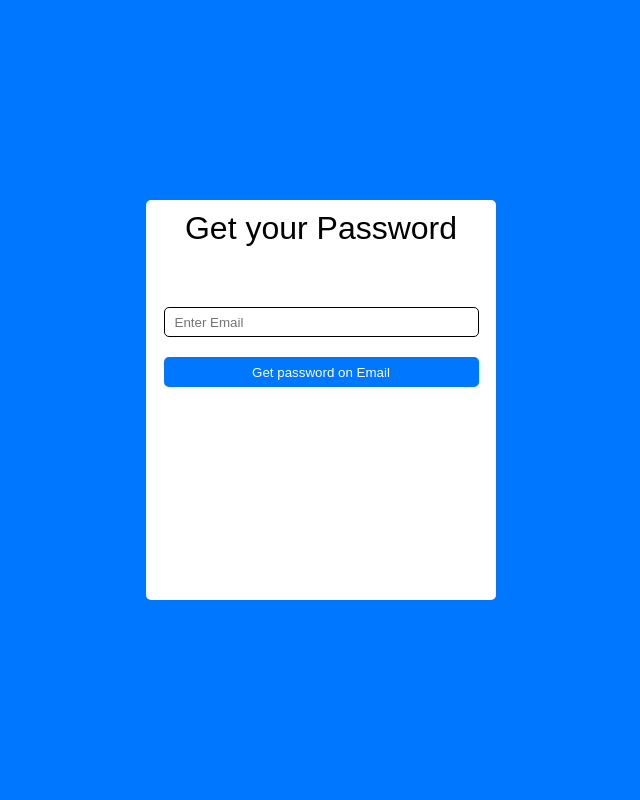
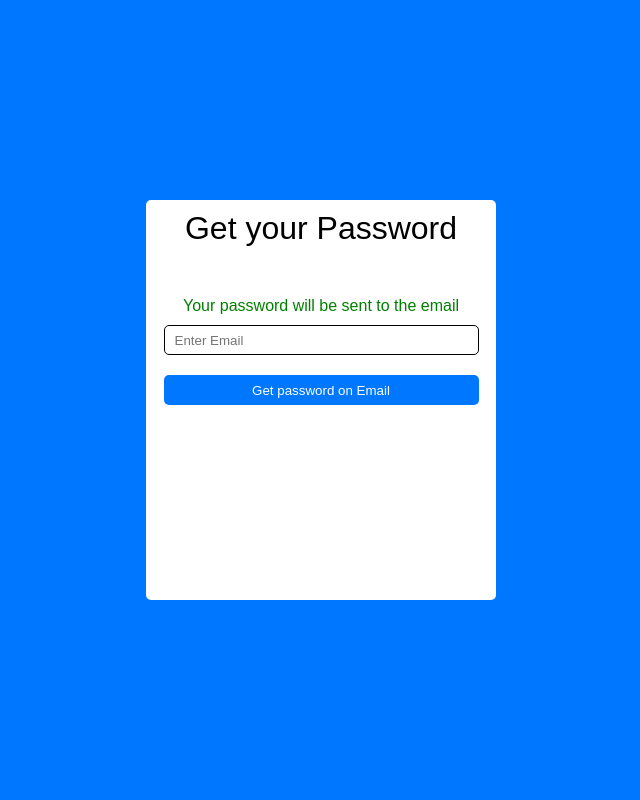
Before and after one commit to ayushmarch94/login-signup, a PHP site: page /forget.php in a window 1280 px wide. Shown: the whole page, without its empty margins (319-959 px from the left). Run offline with PHP 8.4, Linux system fonts and the light colour scheme.

Commit message:
forget passsword option added

```diff
--- a/forget.php
+++ b/forget.php
@@ -16,11 +16,17 @@
                 <h1>Get your Password</h1>
             </div>
             <form id="signup-form" action="forget.php" method="POST">
+                <p id="notice">Your password will be sent to the email</p>
                 <input type="email" required name="EMAIL" placeholder="Enter Email">
-                <button type="submit">Get password on Email</button>
+                <button id="resetPassword" type="submit">Get password on Email</button>
             </form>
         </div>
     </div>
+    <style>
+        #notice{
+            color: green;
+        }
+    </style>
 </body>
 
 </html>
@@ -34,5 +40,11 @@
     $row = mysqli_fetch_assoc($result);
     echo "Password " . $row["PASSWORD"];
     mysqli_close($con);
+    $subject="Requested email";
+    $message = "This is your requested password ".$row["PASSWORD"];
+    $from = "From:ayushkumar.ajstyles@gmail.com";
+    mail($email,$subject,$message,$from);
+    header("Location: ./login.php");
 }
+
 ?>
```
Lines whose indentation alone changed are shown as unchanged.
